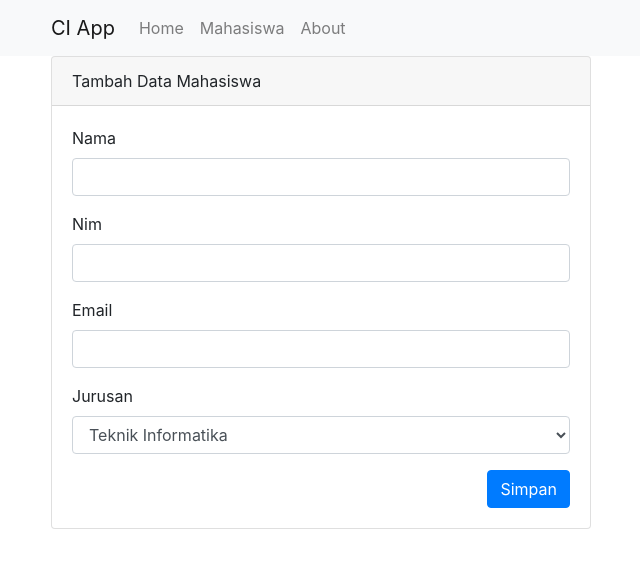
After one commit to hudaaeda10/ci-app, a CodeIgniter app: page /ci-app/index.php/mahasiswa/tambah in a window 1280 px wide. The commit adds this page. Shown: the top 568 px of the page, without its empty margins (34-674 px from the left). Run offline with CodeIgniter, Linux system fonts and the light colour scheme.

Commit message:
Pertemuan #2 - Menambahkan dan menghapus data

```diff
--- a/application/config/autoload.php
+++ b/application/config/autoload.php
@@ -58,7 +58,7 @@ $autoload['packages'] = array();
 |
 |	$autoload['libraries'] = array('user_agent' => 'ua');
 */
-$autoload['libraries'] = array('database');
+$autoload['libraries'] = array('database', 'form_validation', 'session');
 
 /*
 | -------------------------------------------------------------------
--- a/application/controllers/Mahasiswa.php
+++ b/application/controllers/Mahasiswa.php
@@ -9,4 +9,32 @@ class Mahasiswa extends CI_Controller
         $this->load->view('mahasiswa/index', $data);
         $this->load->view('templates/footer');
     }
+
+    public function tambah()
+    {
+        $data['judul'] = 'Halaman Tambah';
+
+        // memasang rule tiap inputan
+        $this->form_validation->set_rules('nama', 'Nama', 'required');
+        $this->form_validation->set_rules('nim', 'Nim', 'required|numeric');
+        $this->form_validation->set_rules('email', 'Email', 'required|valid_email');
+
+
+        if ($this->form_validation->run() == FALSE) {
+            $this->load->view('templates/header', $data);
+            $this->load->view('mahasiswa/tambah');
+            $this->load->view('templates/footer');
+        } else {
+            $this->Mahasiswa_model->tambahDataMahasiswa();
+            $this->session->set_flashdata('flash', 'ditambahkan');
+            redirect('mahasiswa/index');
+        }
+    }
+
+    public function hapus($id)
+    {
+        $this->Mahasiswa_model->hapusDataMahasiswa($id);
+        $this->session->set_flashdata('flash', 'dihapus');
+        redirect('mahasiswa');
+    }
 }
--- a/application/models/Mahasiswa_model.php
+++ b/application/models/Mahasiswa_model.php
@@ -5,4 +5,21 @@ class Mahasiswa_model extends CI_Model
     {
         return $this->db->get('mahasiswa')->result_array();
     }
+
+    public function tambahDataMahasiswa()
+    {
+        $data = [
+            "nama" => $this->input->post('nama', true),
+            "nim" => $this->input->post('nim', true),
+            "email" => $this->input->post('email', true),
+            "jurusan" => $this->input->post('jurusan', true),
+        ];
+        $this->db->insert('mahasiswa', $data);
+    }
+
+    public function hapusDataMahasiswa($id)
+    {
+        $this->db->where('id', $id);
+        $this->db->delete('mahasiswa');
+    }
 }
--- /dev/null
+++ b/application/views/mahasiswa/tambah.php
@@ -0,0 +1,43 @@
+<div class="container">
+    <div class="row">
+        <div class="col-md-6">
+            <div class="card">
+                <div class="card-header">
+                    Tambah Data Mahasiswa
+                </div>
+                <div class="card-body">
+                    <?php if (validation_errors()) :  ?>
+                        <div class="alert alert-danger" role="alert">
+                            <?= validation_errors(); ?>
+                        </div>
+                    <?php endif; ?>
+                    <form action="<?= base_url(); ?>mahasiswa/tambah" method="POST">
+                        <div class="form-group">
+                            <label for="nama">Nama</label>
+                            <input type="text" class="form-control" id="nama" name="nama">
+                        </div>
+                        <div class="form-group">
+                            <label for="nim">Nim</label>
+                            <input type="text" class="form-control" id="nim" name="nim">
+                        </div>
+                        <div class="form-group">
+                            <label for="email">Email</label>
+                            <input type="text" class="form-control" id="email" name="email">
+                        </div>
+                        <div class="form-group">
+                            <label for="jurusan">Jurusan</label>
+                            <select class="form-control" id="jurusan" name="jurusan">
+                                <option value="Teknik Informatika">Teknik Informatika</option>
+                                <option value="Teknik Industri">Teknik Industri</option>
+                                <option value="Teknik Sipil">Teknik Sipil</option>
+                                <option value="Teknik Kimia">Teknik Kimia</option>
+                                <option value="Teknik Fisika">Teknik Fisika</option>
+                            </select>
+                        </div>
+                        <button class="btn btn-primary float-right" type="submit">Simpan</button>
+                    </form>
+                </div>
+            </div>
+        </div>
+    </div>
+</div>
```
Also changed, not shown: application/views/mahasiswa/index.php (+25 -1 lines).
